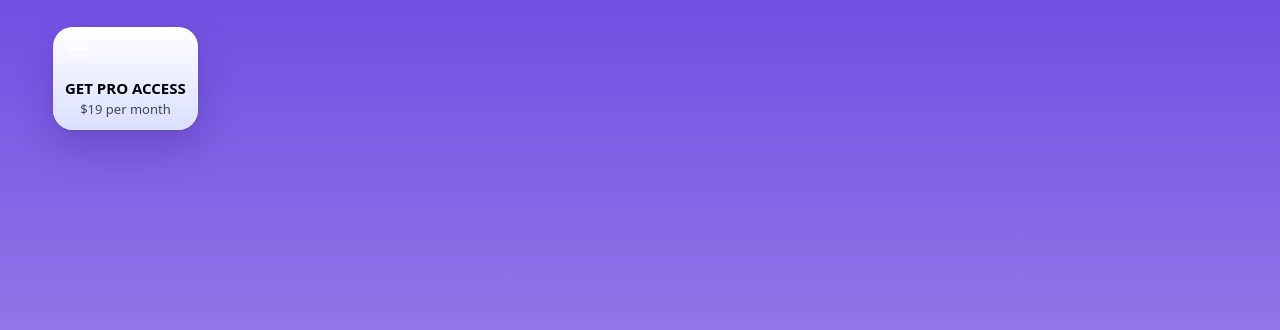
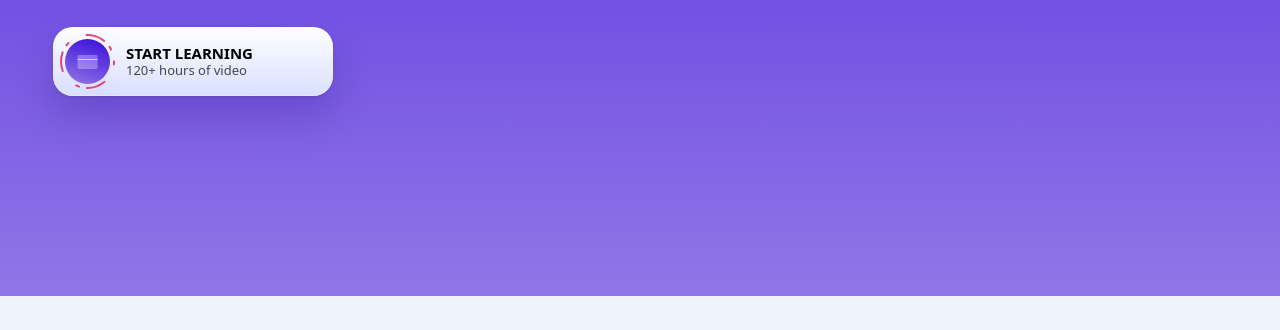
Before and after one commit to ymeskini/sc-landing-page, a Gatsby site: page / in a window 1280 px wide. Shown: the part 479-809 px from the top of the page. Built offline with nearby package versions, Linux system fonts and the light colour scheme; Gatsby itself is replaced by a stand-in of ours.

Commit message:
working on button and icon component

```diff
--- a/src/components/button/index.tsx
+++ b/src/components/button/index.tsx
@@ -1,23 +1,41 @@
 import React, { FC, ComponentProps } from "react";
 import styled from "styled-components";
 import { Caption2, SmallText } from "../styles/TextStyles";
-import { CreditCardIcon } from "../icons/CreditCardIcon";
+import { Icon, IconProps } from "../icon";
 
 interface ButtonProps extends ComponentProps<"button"> {
   text: string;
   subText?: string;
-  icon?: "credit";
+  iconName?: IconProps["icon"];
+  iconProps?: Omit<IconProps, "icon">;
+  extraElement?: JSX.Element;
 }
 
-export const Button: FC<ButtonProps> = ({ text, subText, ...buttonProps }) => {
+export const Button: FC<ButtonProps> = ({
+  text,
+  subText,
+  iconName,
+  iconProps,
+  extraElement,
+  ...buttonProps
+}) => {
   return (
     <Wrapper {...buttonProps}>
-      <CreditCardIcon />
-      <Title>{text}</Title>
-      {subText && <Subtitle>{subText}</Subtitle>}
+      {iconName && <Icon icon={iconName} {...iconProps} />}
+      {extraElement}
+      <TextWrapper>
+        <Title>{text}</Title>
+        {subText && <Subtitle>{subText}</Subtitle>}
+      </TextWrapper>
     </Wrapper>
   );
 };
+
+const TextWrapper = styled.div`
+  display: flex;
+  flex-direction: column;
+  align-items: start;
+`;
 
 const Wrapper = styled.button`
   padding: 12px;
@@ -27,8 +45,11 @@ const Wrapper = styled.button`
   box-shadow: 0px 1px 3px 0px rgba(0, 0, 0, 0.1),
     0px 20px 40px 0px rgba(23, 0, 102, 0.2),
     0px 0px 0px 0.5px rgba(255, 255, 255, 0.5) inset;
-  width: fit-content;
   cursor: pointer;
+  display: flex;
+  gap: 16px;
+  align-items: center;
+  position: relative;
 `;
 
 const Title = styled(Caption2)`
@@ -38,5 +59,4 @@ const Title = styled(Caption2)`
 const Subtitle = styled(SmallText)`
   color: black;
   opacity: 0.7;
-  margin-top: 4px;
 `;
--- /dev/null
+++ b/src/components/icon/index.tsx
@@ -0,0 +1,57 @@
+import React, { FC, CSSProperties, ComponentProps } from "react";
+import styled from "styled-components";
+
+import CreditCardIcon from "../../images/icons/credit.svg";
+import RingIcon from "../../images/icons/icon-ring.svg";
+
+const iconMap = {
+  credit: <CreditCardIcon />,
+  ring: <RingIcon />,
+};
+
+export type IconName = keyof typeof iconMap;
+
+const iconSizes = {
+  small: 30,
+  medium: 45,
+  large: 100,
+};
+
+export interface IconProps extends ComponentProps<"div"> {
+  icon: IconName;
+  size?: keyof typeof iconSizes;
+  iconWrapperBackground?: string;
+}
+
+const IconWrapper = styled.div`
+  width: var(--size);
+  height: var(--size);
+  background: var(--icon-wrapper-background);
+  border-radius: 50%;
+  display: flex;
+  justify-content: center;
+  align-items: center;
+  pointer-events: none;
+`;
+
+export const Icon: FC<IconProps> = ({
+  icon,
+  size,
+  iconWrapperBackground,
+  ...wrapperProps
+}) => {
+  const { style, ...rest } = wrapperProps;
+  return (
+    <IconWrapper
+      style={
+        {
+          "--size": `${iconSizes[size || "medium"]}px`,
+          ...style,
+        } as CSSProperties
+      }
+      {...rest}
+    >
+      {iconMap[icon]}
+    </IconWrapper>
+  );
+};
--- a/src/components/icons/CreditCardIcon.tsx
+++ /dev/null
@@ -1,12 +0,0 @@
-import React from "react";
-
-import CreditCardIconSvg from "../../images/icons/credit.svg";
-import { IconWrapper } from "./IconWrapper";
-
-export const CreditCardIcon = () => {
-  return (
-    <IconWrapper>
-      <CreditCardIconSvg />
-    </IconWrapper>
-  );
-};
--- a/src/components/icons/IconWrapper.tsx
+++ /dev/null
@@ -1,6 +0,0 @@
-import styled from "styled-components";
-
-export const IconWrapper = styled.div`
-  width: 40px;
-  height: 40px;
-`;
--- a/src/components/layout/GlobalStyles.tsx
+++ b/src/components/layout/GlobalStyles.tsx
@@ -56,5 +56,6 @@ export const GlobalStyles = createGlobalStyle`
   a {
     color: var(--color-primary);
     font-weight: bold;
+    text-decoration: none;
   }
 `;
--- a/src/components/sections/HeroSection.tsx
+++ b/src/components/sections/HeroSection.tsx
@@ -4,6 +4,7 @@ import styled from "styled-components";
 import { H1, MediumText } from "../styles/TextStyles";
 import { Button } from "../button";
 import { Link } from "gatsby";
+import { Icon } from "../icon";
 
 export const HeroSection = () => {
   return (
@@ -18,13 +19,54 @@ export const HeroSection = () => {
             React and Swift. Complete courses about the best tools.
           </Description>
           <Link to="/page-2">
-            <Button text="Get Pro Access" subText="$19 per month" />
+            <StyledButton
+              iconName="credit"
+              text="Start learning"
+              subText="120+ hours of video"
+              extraElement={<StyledFloattingIcon icon="ring" size="large" />}
+              iconProps={{
+                id: "credit-icon",
+              }}
+            />
           </Link>
         </TextWrapper>
       </ContentWrapper>
     </Wrapper>
   );
 };
+
+const StyledButton = styled(Button)`
+  --icon-wrapper-background: linear-gradient(
+    200deg,
+    #4316db 13.57%,
+    #9076e7 98.38%
+  );
+  --transition: transform 0.5s cubic-bezier(0.075, 0.82, 0.165, 1);
+
+  width: 280px;
+  transition: var(--transition);
+
+  &:hover {
+    box-shadow: 0px 1px 3px rgba(0, 0, 0, 0.1),
+      0px 30px 60px rgba(23, 0, 102, 0.5),
+      inset 0px 0px 0px 0.5px rgba(255, 255, 255, 0.5);
+    transform: translateY(-3px);
+    #credit-icon {
+      filter: hue-rotate(10deg) brightness(150%) saturate(120%);
+    }
+  }
+`;
+
+const StyledFloattingIcon = styled(Icon)`
+  position: absolute;
+  top: -15px;
+  left: -11px;
+  background: none;
+  transition: var(--transition);
+  ${StyledButton}:hover & {
+    transform: rotate(30deg) scale(1.2) translate(1px, 1px);
+  }
+`;
 
 const Wrapper = styled.div`
   background: linear-gradient(180deg, #4316db 0%, #9076e7 100%);
```
